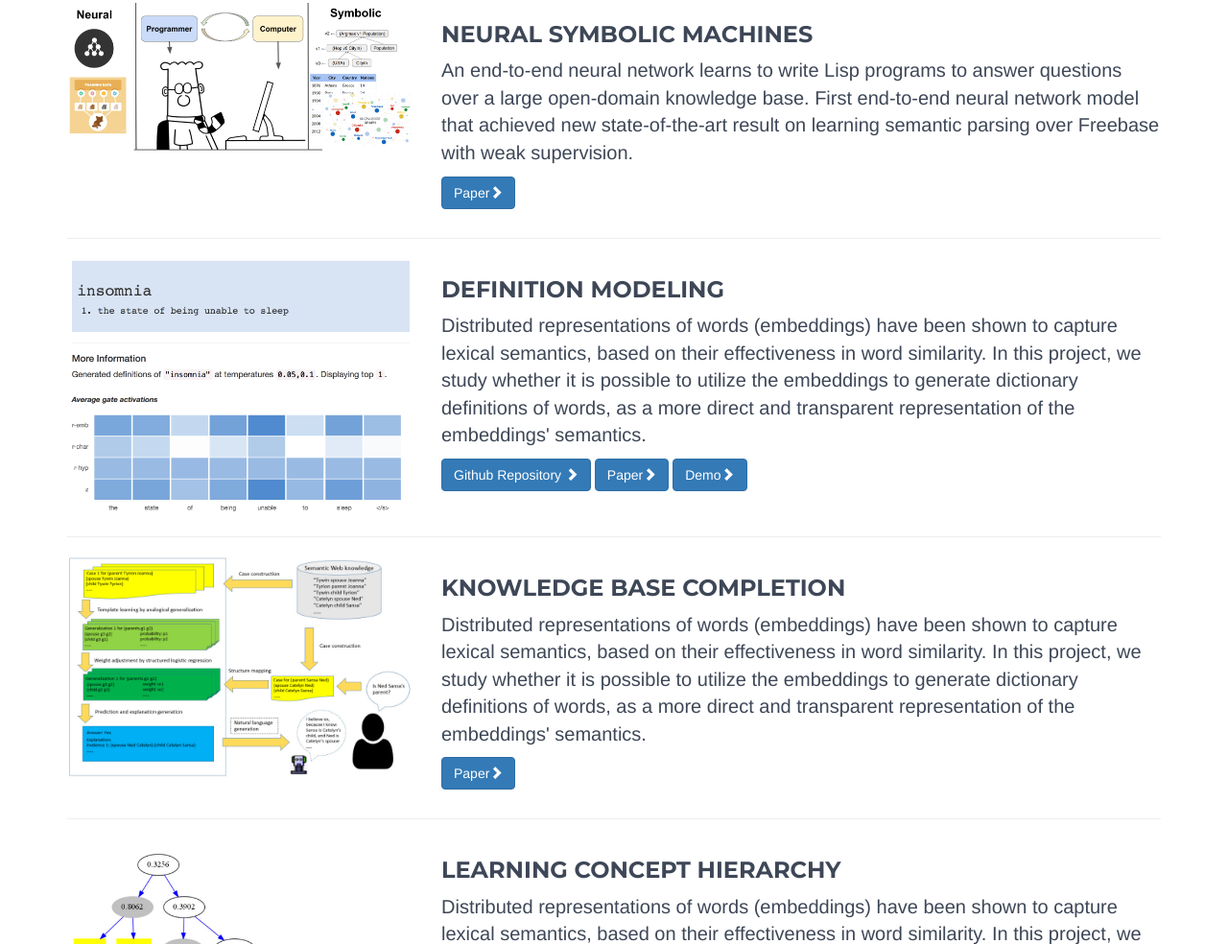
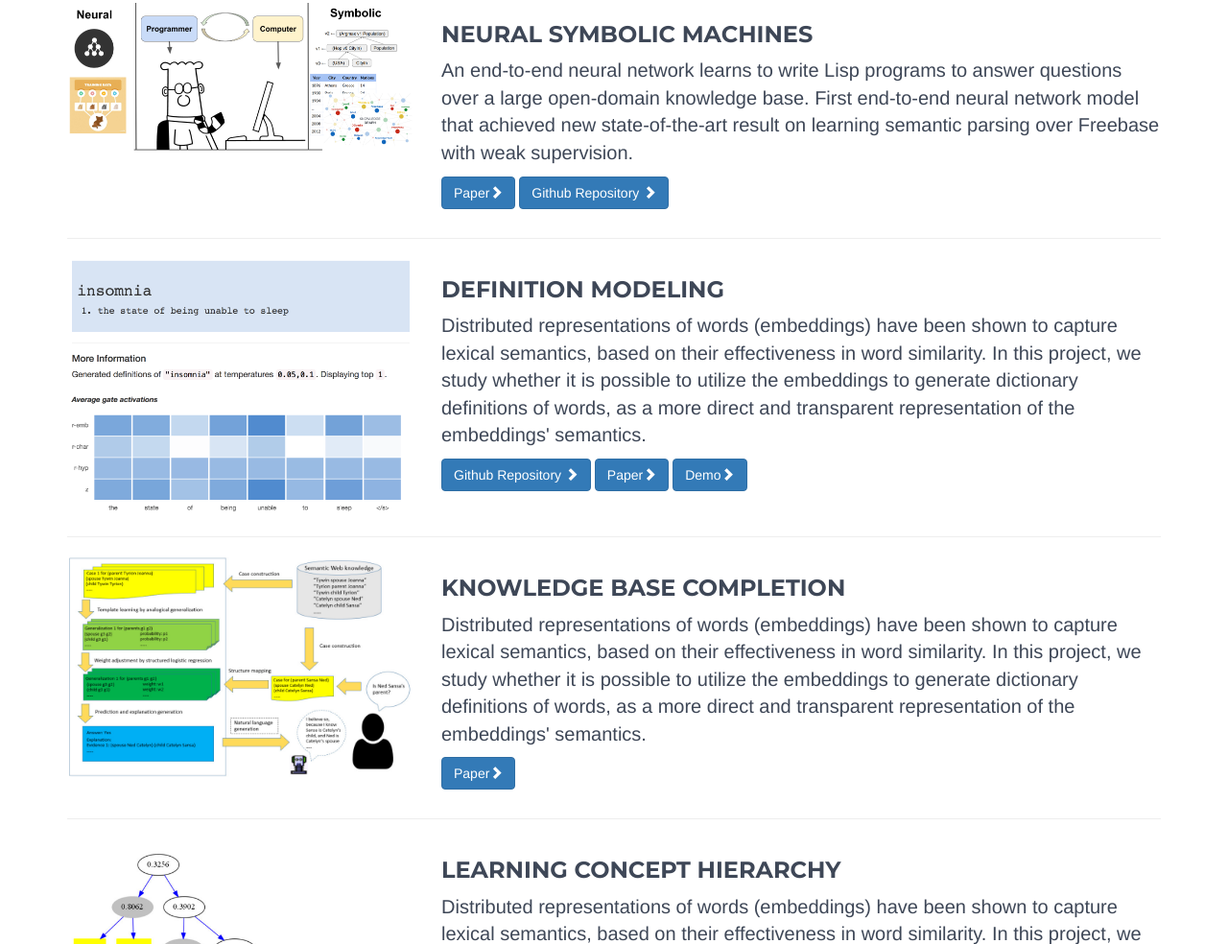
Before and after one commit to crazydonkey200/crazydonkey200.github.io, a website: page index.html in a window 1280 px wide. Shown: the part 3315-4299 px from the top of the page at 96% size. Drawn offline with nearby package versions, Linux system fonts and the light colour scheme.

Commit message:
Update projects.

```diff
--- a/index.html
+++ b/index.html
@@ -225,6 +225,9 @@
                     <a class="btn btn-primary" href="https://arxiv.org/abs/1611.00020">Paper<span
                             class="glyphicon glyphicon-chevron-right">
                     </span></a>
+                    <a class="btn btn-primary" href="https://github.com/crazydonkey200/neural-symbolic-machines">Github Repository
+                      <span class="glyphicon glyphicon-chevron-right">
+                    </span></a>
                     </p>
                 </div>
             </div>
```
